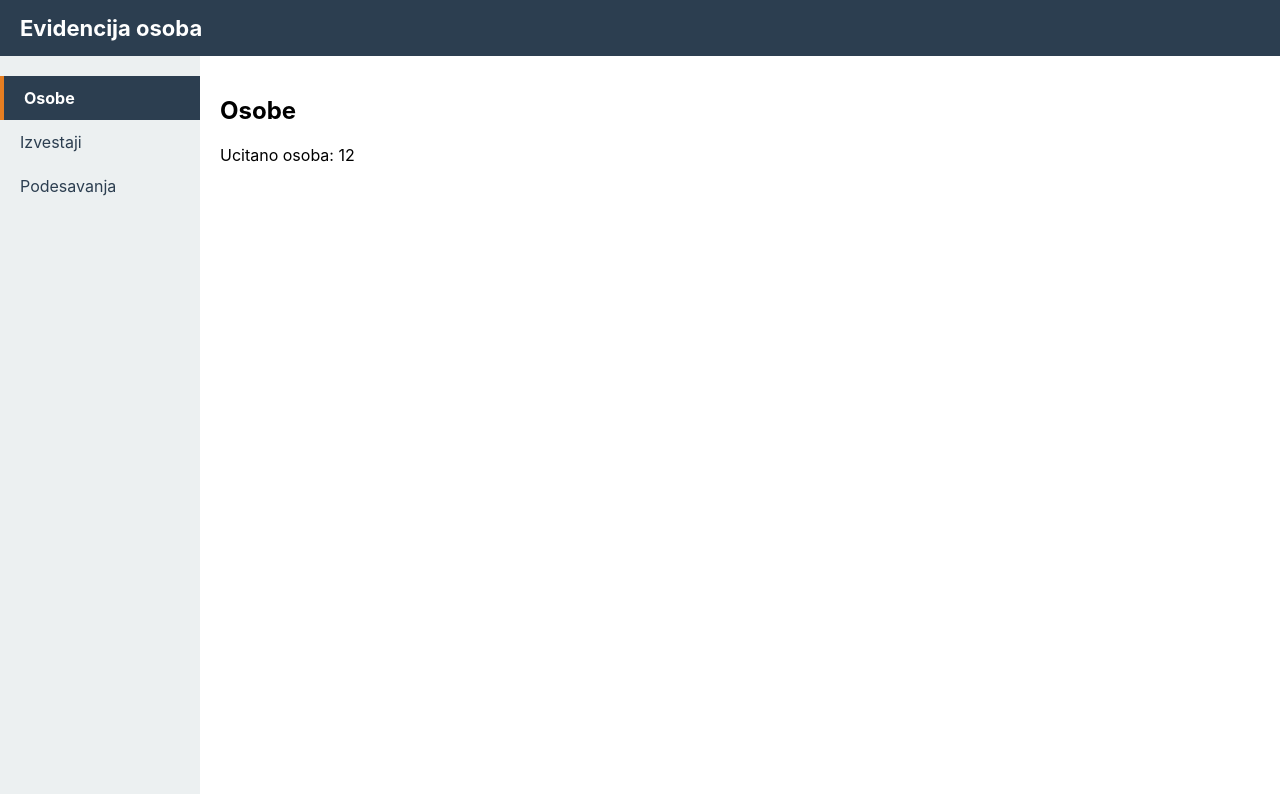
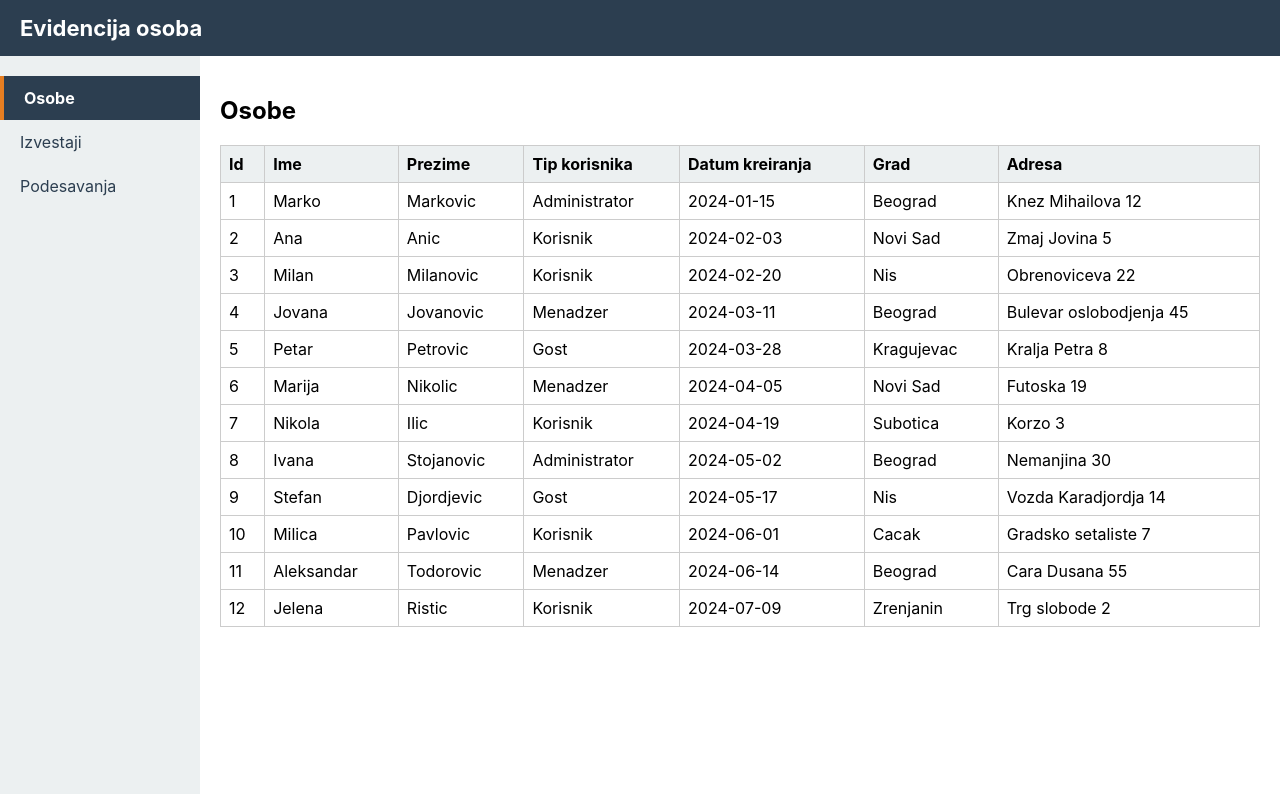
Before and after one commit to cvijeticc/person-management-app, a React (Create React App) app: page / in a window 1280 px wide. Built offline with nearby package versions, Linux system fonts and the light colour scheme; data requests are answered from the project's data file.

Commit message:
Dodata komponenta PersonTable sa prikazom svih osoba u tabeli

```diff
--- a/src/App.css
+++ b/src/App.css
@@ -42,3 +42,23 @@
   flex-grow: 1;
   padding: 20px;
 }
+
+.table {
+  border-collapse: collapse;
+  width: 100%;
+}
+
+.table th,
+.table td {
+  border: 1px solid #ccc;
+  padding: 8px;
+  text-align: left;
+}
+
+.table th {
+  background-color: #ecf0f1;
+}
+
+.table tr:hover td {
+  background-color: #f5f5f5;
+}
--- a/src/App.js
+++ b/src/App.js
@@ -3,6 +3,7 @@ import axios from 'axios';
 import './App.css';
 import Header from './components/Header';
 import Navigation from './components/Navigation';
+import PersonTable from './components/PersonTable';
 
 const API_URL = 'http://localhost:3001/persons';
 
@@ -26,7 +27,7 @@ function App() {
         <Navigation />
         <div className="content">
           <h2>Osobe</h2>
-          <p>Ucitano osoba: {persons.length}</p>
+          <PersonTable persons={persons} />
         </div>
       </div>
     </div>
--- /dev/null
+++ b/src/components/PersonTable.js
@@ -0,0 +1,32 @@
+function PersonTable({ persons }) {
+  return (
+    <table className="table">
+      <thead>
+        <tr>
+          <th>Id</th>
+          <th>Ime</th>
+          <th>Prezime</th>
+          <th>Tip korisnika</th>
+          <th>Datum kreiranja</th>
+          <th>Grad</th>
+          <th>Adresa</th>
+        </tr>
+      </thead>
+      <tbody>
+        {persons.map((person) => (
+          <tr key={person.id}>
+            <td>{person.id}</td>
+            <td>{person.name}</td>
+            <td>{person.surname}</td>
+            <td>{person.userType}</td>
+            <td>{person.createdDate}</td>
+            <td>{person.city}</td>
+            <td>{person.address}</td>
+          </tr>
+        ))}
+      </tbody>
+    </table>
+  );
+}
+
+export default PersonTable;
```
